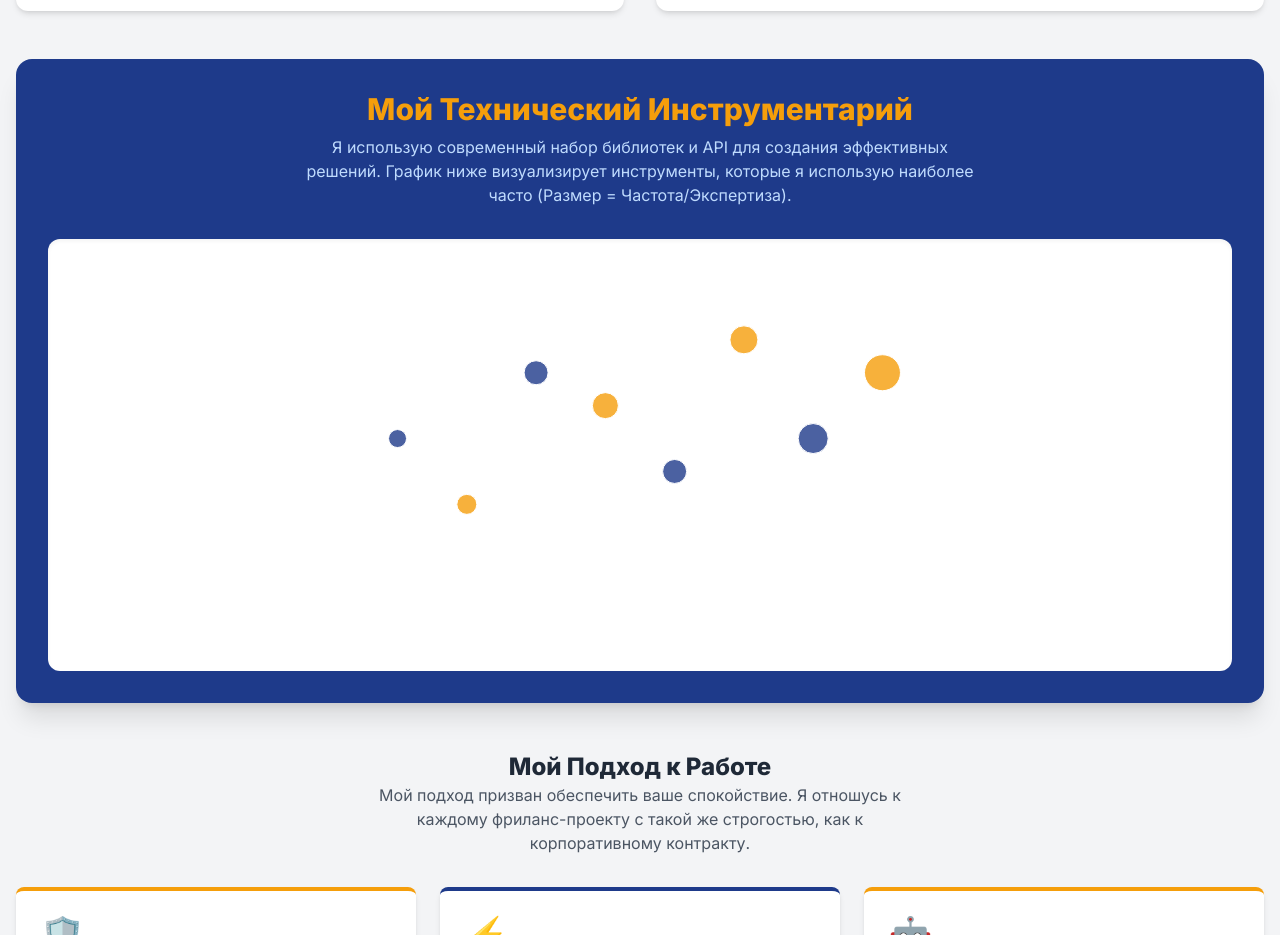
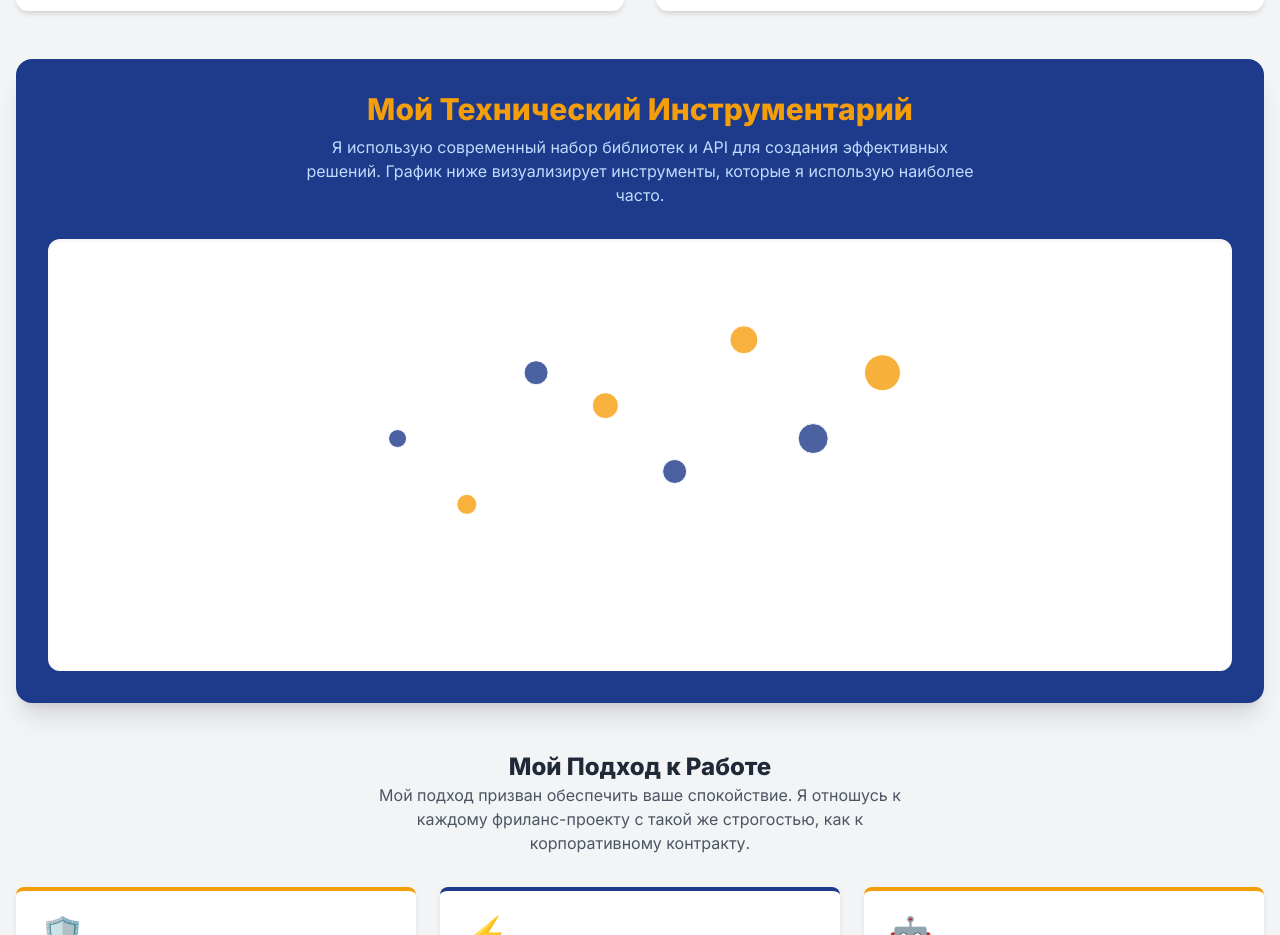
Before and after one commit to armhajoghlyan/Portfolio, a plain HTML site: page index.html in a window 1280 px wide. Shown: the part 1399-2334 px from the top of the page. Drawn offline with nearby package versions, Linux system fonts and the light colour scheme.

```diff
--- a/index.html
+++ b/index.html
@@ -176,7 +176,7 @@
             <div class="mb-8 text-center">
                 <h3 class="text-3xl font-bold text-brand-accent">Мой Технический Инструментарий</h3>
                 <p class="text-blue-200 mt-2 max-w-2xl mx-auto">
-                    Я использую современный набор библиотек и API для создания эффективных решений. График ниже визуализирует инструменты, которые я использую наиболее часто (Размер = Частота/Экспертиза).
+                    Я использую современный набор библиотек и API для создания эффективных решений. График ниже визуализирует инструменты, которые я использую наиболее часто.
                 </p>
             </div>
 
```
